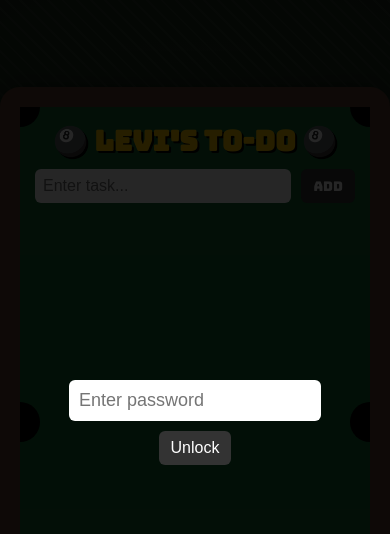
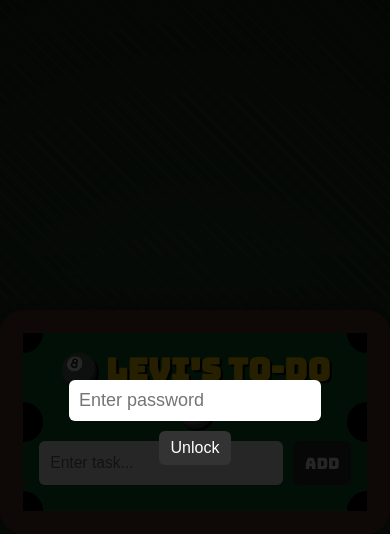
Before and after one commit to nibblys/24-bdaygift, a plain HTML site: page index.html in a window 390 px wide. Drawn offline with nearby package versions, Linux system fonts and the light colour scheme.

Commit message:
Update index.html

```diff
--- a/index.html
+++ b/index.html
@@ -82,6 +82,42 @@ li:hover {transform:translateY(-3px);box-shadow:0 4px 8px rgba(0,0,0,0.4);}
     ::-webkit-scrollbar-thumb:hover {
       background: linear-gradient(to bottom, #f2f2f2 0%, #f2f2f2 5%, #e6b877 5%, #e6b877 85%, #1a1a1a 85%, #1a1a1a 100%);
     }
+/* FOR MOBILE */
+@media (max-width: 480px) {
+  .table {
+    width: 90vw;
+    height: auto;
+    border: 6vw solid #5c3d2e;
+    border-radius: 6vw;
+    padding: 4vw;
+  }
+
+  h1 {
+    font-size: 8vw;
+  }
+
+  .ball {
+    width: 10vw;
+    height: 10vw;
+    font-size: 5vw;
+  }
+
+  .todo-input input {
+    font-size: 4vw;
+    padding: 3vw;
+  }
+
+  .todo-input button {
+    font-size: 4vw;
+    padding: 3vw;
+  }
+
+  .note-preview {
+    font-size: 3.5vw;
+    margin-left: 12vw;
+    margin-top: 2vw;
+  }
+}
 </style>
 </head>
 
```
